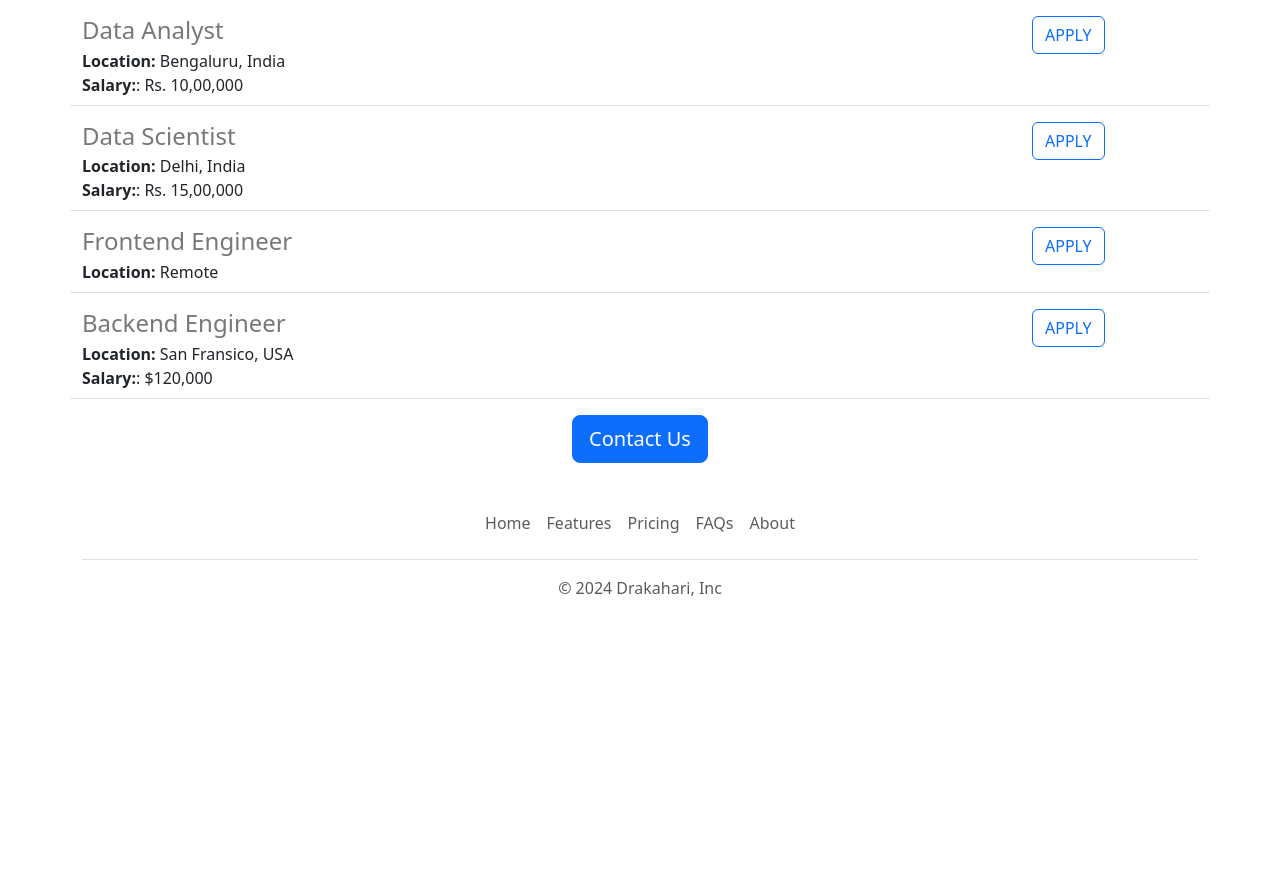
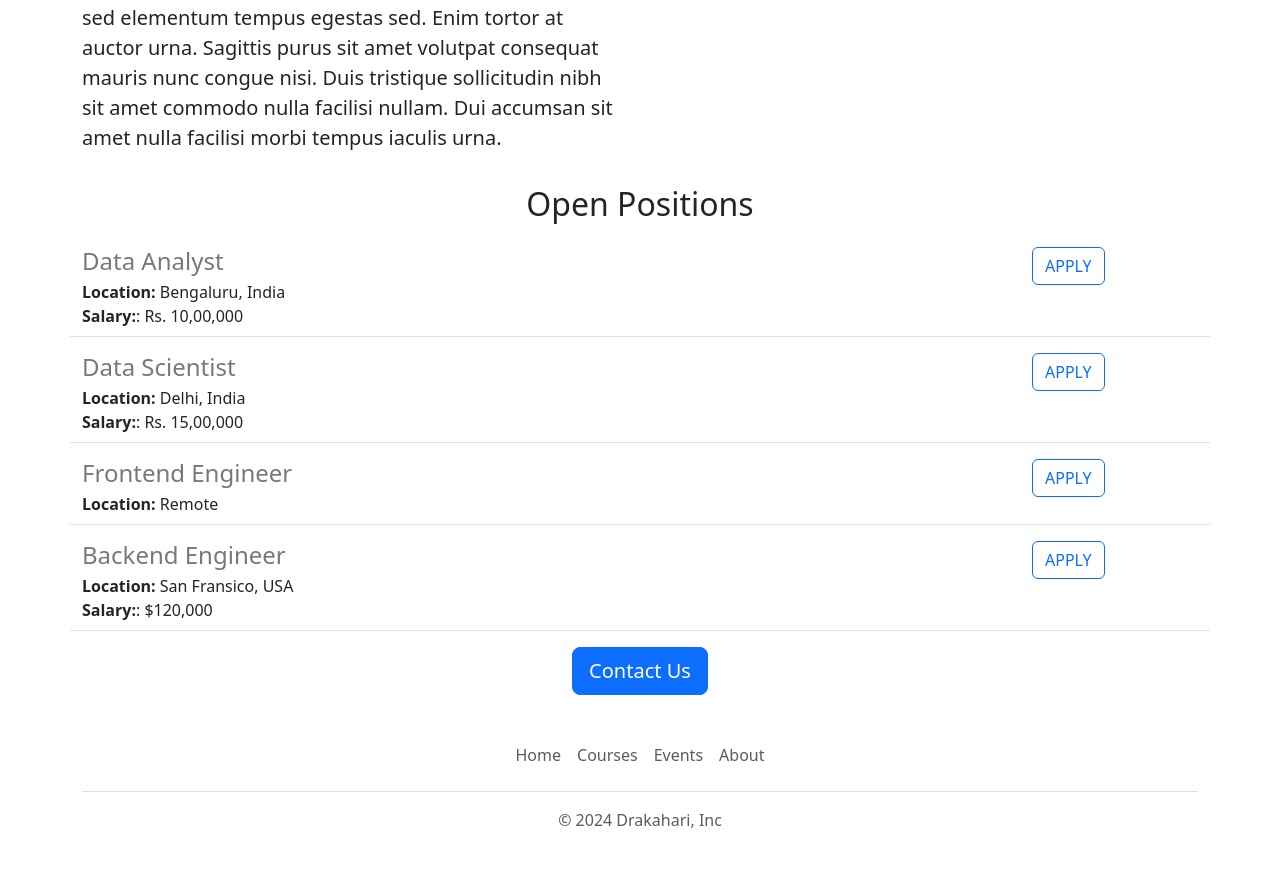
Before and after one commit to drakahari/drakahari_jovinan_sample-v2, a Flask app: page / in a window 1280 px wide. Shown: the part 869-1757 px from the top of the page. Before the commit the page ends 1465 px from the top, so only its background shows below. Run offline with Flask 3, Linux system fonts and the light colour scheme.

Commit message:
Refactoring and adding mailto links and placeholder site map links

```diff
--- a/app.py
+++ b/app.py
@@ -40,7 +40,7 @@
 def hello_world():
     return render_template('home.html',
                            jobs=JOBS,
-                           company_name='Jovian')
+                           company_name='Drakahari')
 
 @app.route("/api/jobs")
 def list_jobs():
--- a/templates/footer.html
+++ b/templates/footer.html
@@ -1,11 +1,11 @@
 <div class="container">
   <footer class="py-3 my-4">
     <ul class="nav justify-content-center border-bottom pb-3 mb-3">
-      <li class="nav-item"><a href="#" class="nav-link px-2 text-body-secondary">Home</a></li>
-      <li class="nav-item"><a href="#" class="nav-link px-2 text-body-secondary">Features</a></li>
-      <li class="nav-item"><a href="#" class="nav-link px-2 text-body-secondary">Pricing</a></li>
-      <li class="nav-item"><a href="#" class="nav-link px-2 text-body-secondary">FAQs</a></li>
-      <li class="nav-item"><a href="#" class="nav-link px-2 text-body-secondary">About</a></li>
+      <li class="nav-item"><a target="_blank" href="https://www.drakahri.com" class="nav-link px-2 text-body-secondary">Home</a></li>
+      <li class="nav-item"><a target="_blank" href="https://www.drakahri.com/learn" class="nav-link px-2 text-body-secondary">Courses</a></li>
+
+      <li class="nav-item"><a target="_blank" href="https://www.drakahri.com/events" class="nav-link px-2 text-body-secondary">Events</a></li>
+      <li class="nav-item"><a target="_blank" href="https://www.drakahri.com/about" class="nav-link px-2 text-body-secondary">About</a></li>
     </ul>
     <p class="text-center text-body-secondary">&copy; 2024 Drakahari, Inc</p>
   </footer>
--- a/templates/home.html
+++ b/templates/home.html
@@ -1,7 +1,7 @@
 <!DOCTZYPE html>
 <html>
   <head>
-     <title>Jovian Careers</title>
+     <title>Drakahari Careers</title>
      <meta charset="utf-8">
      <meta name="viewport" content="width=device-width, initial-scale=1">
     <link href="https://cdn.jsdelivr.net/npm/bootstrap@5.3.3/dist/css/bootstrap.min.css" rel="stylesheet" integrity="sha384-QWTKZyjpPEjISv5WaRU9OFeRpok6YctnYmDr5pNlyT2bRjXh0JMhjY6hW+ALEwIH" crossorigin="anonymous">
@@ -11,7 +11,7 @@
         height: 360px;
         width: 100%;
         object-fit: cover;
-
+        margin-bottom: 16px;
 
 
       }
@@ -20,14 +20,23 @@
   </head>
   <body>
     {% include 'nav.html' %}
+    <img class="img-fluid" id="banner" src="/static/banner.jpg">
+
       <div class="container">
       <h1 class="text-center mt-2 mb-4">
         {{company_name}} Careers</h1>
-      <img class="img-fluid" id="banner" src="/static/banner.jpg">
-      <h2 class="text-center mt-2 mb-4">About Jovian</h2>
+
+      </h1>
+        <div class="row" style="margin-bottom:16px">
+          <div class="col-md-6">
       <p class="lead">
         Lorem ipsum dolor sit amet, consectetur adipiscing elit, sed do eiusmod tempor incididunt ut labore et dolore magna aliqua. At augue eget arcu dictum varius duis at. Eget duis at tellus at. Nunc id cursus metus aliquam eleifend mi in. Mi ipsum faucibus vitae aliquet nec ullamcorper sit amet risus. Ut pharetra sit amet aliquam id. Vitae sapien pellentesque habitant morbi tristique senectus et netus. Semper quis lectus nulla at. In nibh mauris cursus mattis molestie. Fringilla urna porttitor rhoncus dolor. Id diam maecenas ultricies mi eget mauris pharetra. Urna neque viverra justo nec. Facilisis volutpat est velit egestas dui id ornare. Leo in vitae turpis massa sed elementum tempus egestas sed. Enim tortor at auctor urna. Sagittis purus sit amet volutpat consequat mauris nunc congue nisi. Duis tristique sollicitudin nibh sit amet commodo nulla facilisi nullam. Dui accumsan sit amet nulla facilisi morbi tempus iaculis urna.
       </p>
+          </div>
+          <div class="d-none d-md-block col-md-6">
+        <img src="static/people_working.jpg" style="height:320px; border-radius:4px;">
+          </div>
+        </div>
       <h2 class="text-center mt-2 mb-4">Open Positions</h2>
       <div>
         {% for job in jobs %}
@@ -37,7 +46,7 @@
       </div>
         <div class="text-center">
 
-        <button class="btn btn-primary btn-lg"">Contact Us</button>
+        <a class="btn btn-primary btn-lg" href= mailto:hello@drakahari.com?subject=Question%20about%20Job%20Openings&body=My%20Name%3A%20%3Cyour%20name%20here%3E%0D%0A%0D%0AMy%20questions%3A%20enter%20question%20here%3E%0D%0A%0D%0A%0D%0A%0D%0A ">Contact Us</a>
 
         </div>
       </div>
--- a/templates/jobitem.html
+++ b/templates/jobitem.html
@@ -14,7 +14,7 @@
     {% endif %}
   </div>
   <div class="col-2">
-    <button type="button" class="btn btn-outline-primary">APPLY</button>
+    <a href="mailto:hello@drakahari.com?subject=Application%20for%20{{job['title']}}         &body=My%20Name%3A%20%3Cyour%20name%20here%3E%0D%0A%0D%0AMy%20Resume%20link%3A%20%3Cresume%20link%3E%0D%0A%0D%0AMy%20LinkedIn%20link%3A%20%3Clinkedin%20link%3E%0D%0A%0D%0A" type="button" class="btn btn-outline-primary">APPLY</a>
   </div>
 
 </div>
```
Also changed, not shown: 1 other file.
